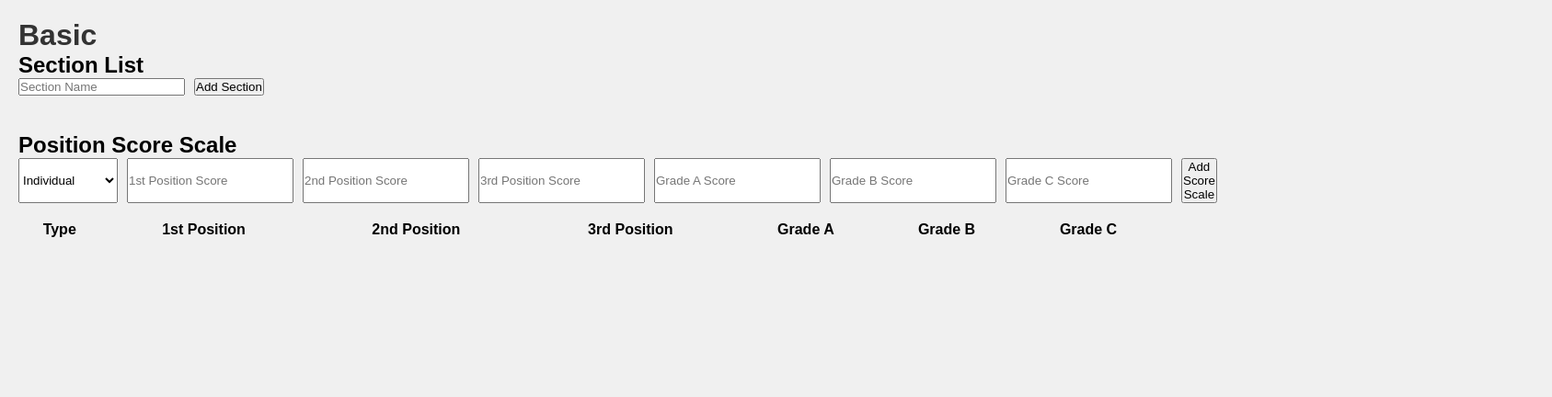
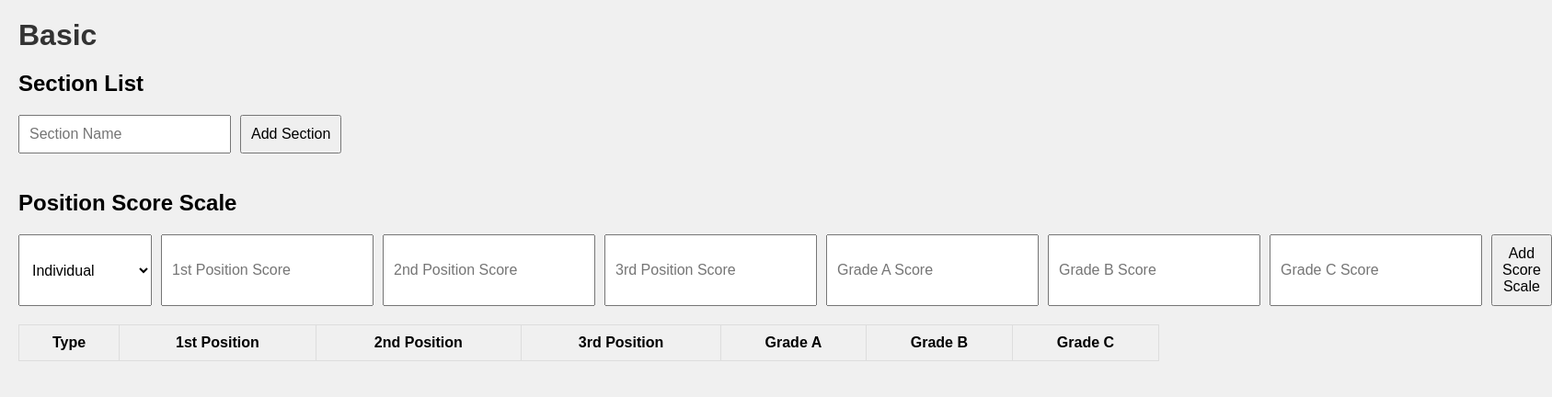
Before and after one commit to Javadamkd/art-fest-management, a Next.js app: page /basic in a window 1280 px wide. Shown: the top 432 px of the page at 92% size, 1687 px wide, since content can reach past the window. Built offline with nearby package versions, Linux system fonts and the light colour scheme.

Commit message:
Update basic.js

```diff
--- a/pages/basic.js
+++ b/pages/basic.js
@@ -48,10 +48,10 @@ export default function Basic() {
 
   return (
     <div className={styles.container}>
-      <h1>Basic</h1>
+      <h1 className={styles.title}>Basic</h1>
 
       <div className={styles.section}>
-        <h2>Section List</h2>
+        <h2 className={styles.subtitle}>Section List</h2>
         <form className={styles.form} onSubmit={handleSectionSubmit}>
           <input
             type="text"
@@ -59,20 +59,26 @@ export default function Basic() {
             value={sectionForm.sectionName}
             onChange={handleSectionChange}
             placeholder="Section Name"
+            className={styles.input}
           />
-          <button type="submit">Add Section</button>
+          <button type="submit" className={styles.button}>Add Section</button>
         </form>
         <ul className={styles.list}>
           {sections.map((section, index) => (
-            <li key={index}>{section.sectionName}</li>
+            <li key={index} className={styles.listItem}>{section.sectionName}</li>
           ))}
         </ul>
       </div>
 
       <div className={styles.section}>
-        <h2>Position Score Scale</h2>
+        <h2 className={styles.subtitle}>Position Score Scale</h2>
         <form className={styles.form} onSubmit={handleScoreSubmit}>
-          <select name="type" value={scoreForm.type} onChange={handleScoreChange}>
+          <select
+            name="type"
+            value={scoreForm.type}
+            onChange={handleScoreChange}
+            className={styles.select}
+          >
             <option value="Individual">Individual</option>
             <option value="Shared by two">Shared by two</option>
             <option value="Master">Master</option>
@@ -84,6 +90,7 @@ export default function Basic() {
             value={scoreForm.position1}
             onChange={handleScoreChange}
             placeholder="1st Position Score"
+            className={styles.input}
           />
           <input
             type="number"
@@ -91,6 +98,7 @@ export default function Basic() {
             value={scoreForm.position2}
             onChange={handleScoreChange}
             placeholder="2nd Position Score"
+            className={styles.input}
           />
           <input
             type="number"
@@ -98,6 +106,7 @@ export default function Basic() {
             value={scoreForm.position3}
             onChange={handleScoreChange}
             placeholder="3rd Position Score"
+            className={styles.input}
           />
           <input
             type="number"
@@ -105,6 +114,7 @@ export default function Basic() {
             value={scoreForm.gradeA}
             onChange={handleScoreChange}
             placeholder="Grade A Score"
+            className={styles.input}
           />
           <input
             type="number"
@@ -112,6 +122,7 @@ export default function Basic() {
             value={scoreForm.gradeB}
             onChange={handleScoreChange}
             placeholder="Grade B Score"
+            className={styles.input}
           />
           <input
             type="number"
@@ -119,31 +130,32 @@ export default function Basic() {
             value={scoreForm.gradeC}
             onChange={handleScoreChange}
             placeholder="Grade C Score"
+            className={styles.input}
           />
-          <button type="submit">Add Score Scale</button>
+          <button type="submit" className={styles.button}>Add Score Scale</button>
         </form>
         <table className={styles.table}>
           <thead>
             <tr>
-              <th>Type</th>
-              <th>1st Position</th>
-              <th>2nd Position</th>
-              <th>3rd Position</th>
-              <th>Grade A</th>
-              <th>Grade B</th>
-              <th>Grade C</th>
+              <th className={styles.tableHeader}>Type</th>
+              <th className={styles.tableHeader}>1st Position</th>
+              <th className={styles.tableHeader}>2nd Position</th>
+              <th className={styles.tableHeader}>3rd Position</th>
+              <th className={styles.tableHeader}>Grade A</th>
+              <th className={styles.tableHeader}>Grade B</th>
+              <th className={styles.tableHeader}>Grade C</th>
             </tr>
           </thead>
           <tbody>
             {scores.map((score, index) => (
               <tr key={index} className={index % 2 === 0 ? styles.evenRow : styles.oddRow}>
-                <td>{score.type}</td>
-                <td>{score.position1}</td>
-                <td>{score.position2}</td>
-                <td>{score.position3}</td>
-                <td>{score.gradeA}</td>
-                <td>{score.gradeB}</td>
-                <td>{score.gradeC}</td>
+                <td className={styles.tableCell}>{score.type}</td>
+                <td className={styles.tableCell}>{score.position1}</td>
+                <td className={styles.tableCell}>{score.position2}</td>
+                <td className={styles.tableCell}>{score.position3}</td>
+                <td className={styles.tableCell}>{score.gradeA}</td>
+                <td className={styles.tableCell}>{score.gradeB}</td>
+                <td className={styles.tableCell}>{score.gradeC}</td>
               </tr>
             ))}
           </tbody>
```
